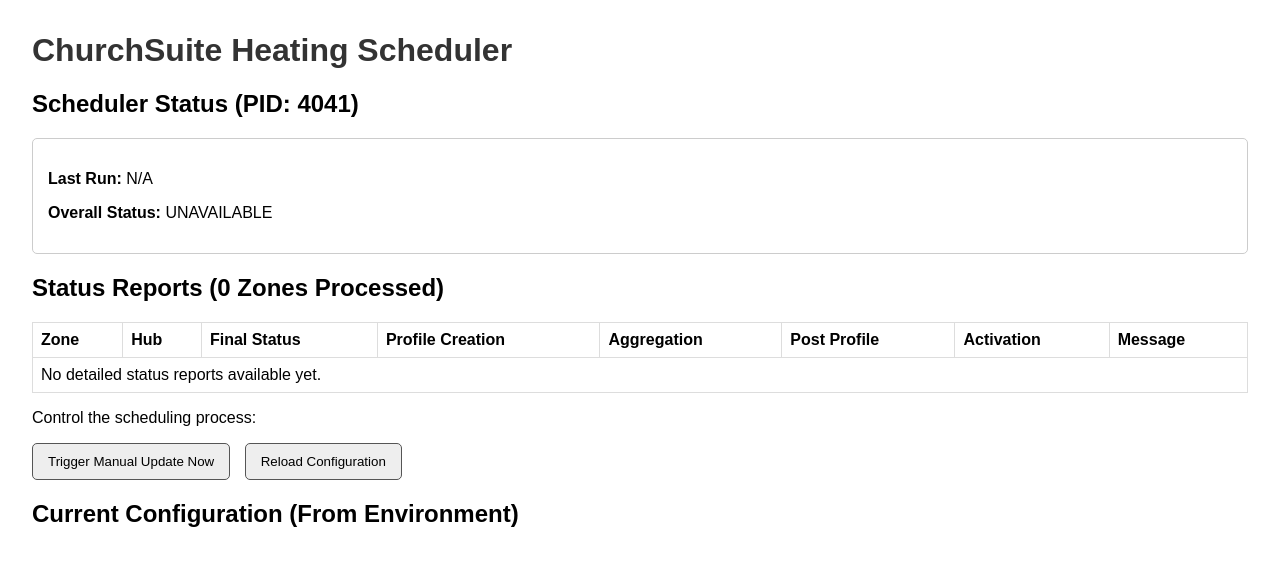
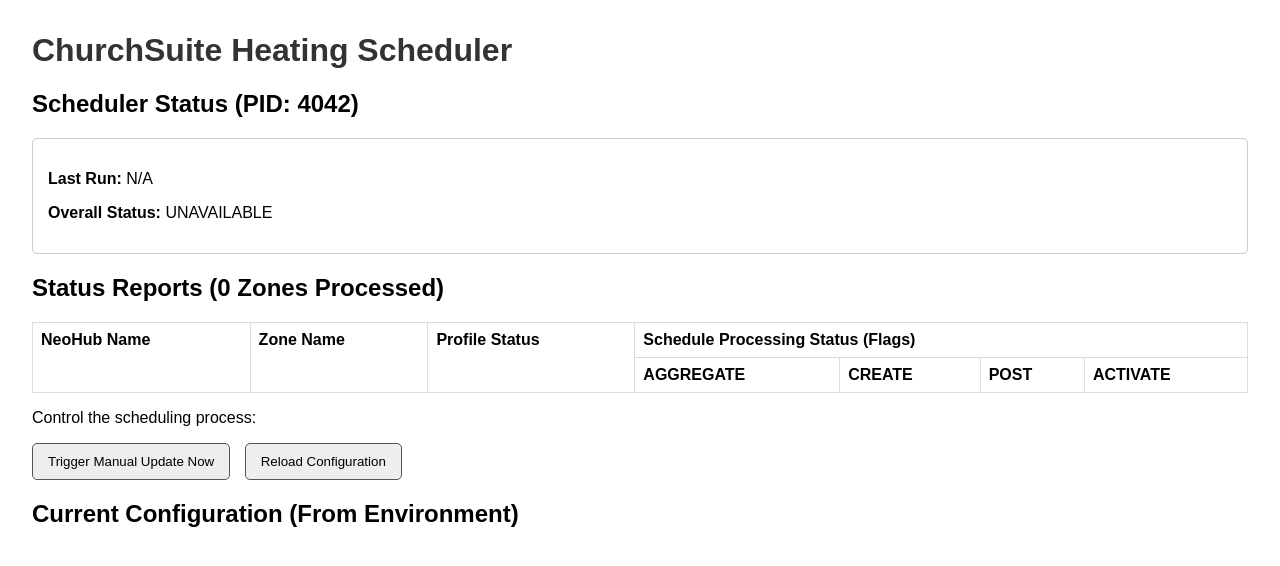
Before and after one commit to frostyflame81/churchsuite-heatmiser, a Flask app: page / in a window 1280 px wide. Shown: the top 566 px of the page. Run offline with Flask 3, Linux system fonts and the light colour scheme; lists and menus that the app fills with data are empty.

Commit message:
updated webview for reporting

```diff
--- a/templates/dashboard.html
+++ b/templates/dashboard.html
@@ -46,37 +46,68 @@
     <table class="report-table">
         <thead>
             <tr>
-                <th>Zone</th>
-                <th>Hub</th>
-                <th>Final Status</th>
-                <th>Profile Creation</th>
-                <th>Aggregation</th>
-                <th>Post Profile</th>
-                <th>Activation</th>
-                <th>Message</th>
+                <th rowspan="2">NeoHub Name</th>
+                <th rowspan="2">Zone Name</th>
+                <th rowspan="2">Profile Status</th>
+                <th colspan="4" class="status-group-header">Schedule Processing Status (Flags)</th>
+            </tr>
+            <tr>
+                <th>AGGREGATE</th>
+                <th>CREATE</th>
+                <th>POST</th>
+                <th>ACTIVATE</th>
             </tr>
         </thead>
         <tbody>
-        {% if scheduler_status.neohub_reports %}
-            {% for report in scheduler_status.neohub_reports %}
-                {% set status_class = 'status-ok' if report.status == 'SUCCESS' else 'status-error' %}
-                <tr>
-                    <td><strong>{{ report.zone_name }}</strong></td>
-                    <td>{{ report.neohub_name }}</td>
-                    <td class="{{ status_class }}">{{ report.status }}</td>
+            {% for hub_report in neohub_reports %}
+                <tr class="hub-status-summary">
+                    <td colspan="7">
+                        <strong>{{ hub_report.name }}</strong> | Status:
+                        <span class="hub-status status-{{ hub_report.hub_status | lower }}">{{ hub_report.hub_status }}</span>
+                        ({{ hub_report.message }})
+                    </td>
+                </tr>
 
-                    <!-- Granular Status Flags -->
-                    <td><span class="flag-status flag-{{ report.CREATE_PROFILE }}">CREATE_PROFILE: {{ report.CREATE_PROFILE }}</span></td>
-                    <td><span class="flag-status flag-{{ report.AGGREGATE_PROFILE }}">AGGREGATE_PROFILE: {{ report.AGGREGATE_PROFILE }}</span></td>
-                    <td><span class="flag-status flag-{{ report.POST_PROFILE }}">POST_PROFILE: {{ report.POST_PROFILE }}</span></td>
-                    <td><span class="flag-status flag-{{ report.ACTIVATE_PROFILE }}">ACTIVATE_PROFILE: {{ report.ACTIVATE_PROFILE }}</span></td>
+                {% if hub_report.zones | length == 0 %}
+                    <tr>
+                        <td colspan="7" class="no-zones-message">
+                            {{ hub_report.message }}
+                        </td>
+                    </tr>
+                {% else %}
+                    {% for zone_report in hub_report.zones %}
+                    <tr>
+                        <td></td>
 
-                    <td>{{ report.message }}</td>
-                </tr>
+                        <td>{{ zone_report.zone_name }}</td>
+                        <td>{{ zone_report.profile_status }}</td>
+
+                        {% set flags = zone_report.status_flags %}
+
+                        <td class="flag-column">
+                            <span class="flag-status flag-{{ flags.AGGREGATE_PROFILE }}">
+                                {{ flags.AGGREGATE_PROFILE }}
+                            </span>
+                        </td>
+                        <td class="flag-column">
+                            <span class="flag-status flag-{{ flags.CREATE_PROFILE }}">
+                                {{ flags.CREATE_PROFILE }}
+                            </span>
+                        </td>
+                        <td class="flag-column">
+                            <span class="flag-status flag-{{ flags.POST_PROFILE }}">
+                                {{ flags.POST_PROFILE }}
+                            </span>
+                        </td>
+                        <td class="flag-column">
+                            <span class="flag-status flag-{{ flags.ACTIVATE_PROFILE }}">
+                                {{ flags.ACTIVATE_PROFILE }}
+                            </span>
+                        </td>
+                    </tr>
+                    {% endfor %}
+                {% endif %}
             {% endfor %}
-        {% else %}
-            <tr><td colspan="8">No detailed status reports available yet.</td></tr>
-        {% endif %}
         </tbody>
     </table>
 
```
